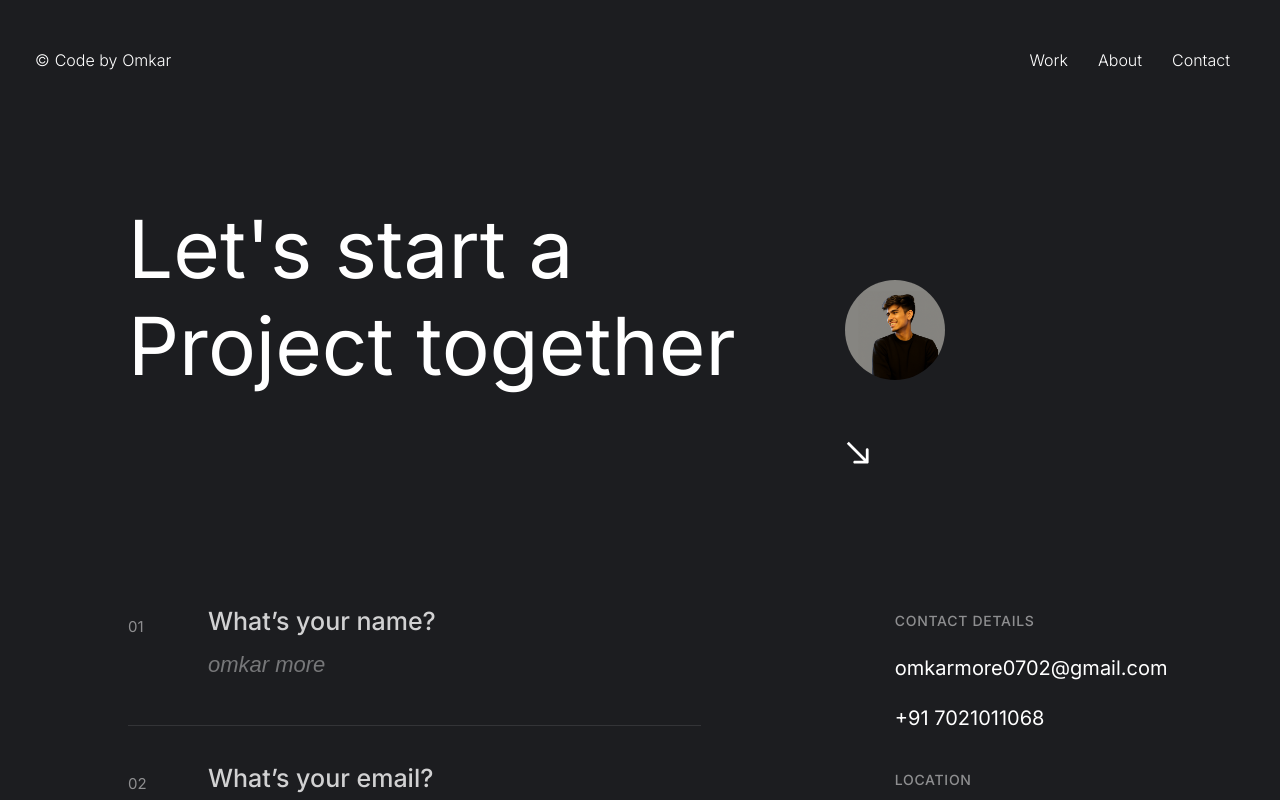
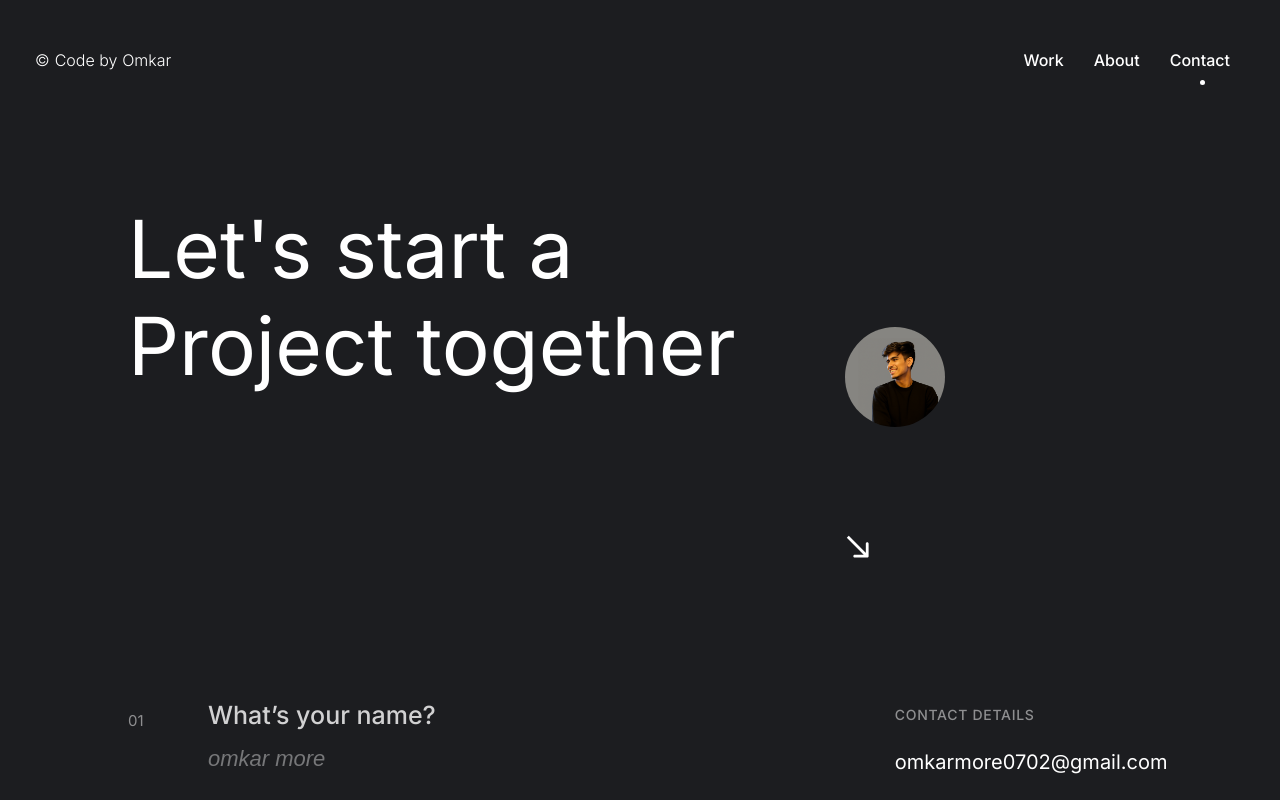
Before and after one commit to omkar01111/portfolio, a Next.js app: page /contact in a window 1280 px wide. Shown: the top 800 px of the page. Built offline with nearby package versions, Linux system fonts and the light colour scheme.

Commit message:
contact page reponsive

```diff
--- a/src/app/contact/page.module.scss
+++ b/src/app/contact/page.module.scss
@@ -1,4 +1,4 @@
-.main{
+.main {
     background-color: #1C1D20;
     color: #ffff;
 
@@ -12,6 +12,11 @@
         padding-left: 10%;
         padding-right: 10%;
         width: 100%;
+        @media (max-width: 480px) {
+            padding-top: 180px;
+
+        }
+
 
         .title_container {
             display: flex;
@@ -21,6 +26,15 @@
             width: 100%;
             padding-bottom: 60px;
 
+            @media (max-width: 480px) {
+
+                justify-content: flex-start;
+                padding-bottom: 30px;
+                position: relative;
+                align-items: flex-start;
+
+            }
+
             .title {
                 display: flex;
                 flex-direction: column;
@@ -28,21 +42,49 @@
                 justify-content: flex-start;
                 width: 70%;
 
+                @media(max-width: 480px) {
+                    width: 100%;
+
+                    justify-content: space-between;
+                    align-items: flex-end;
+                }
+
 
                 h3 {
                     font-size: 5rem;
                     font-weight: 400;
                     margin: 0;
+
+                    @media (max-width: 768px) {
+                        font-size: 3rem;
+
+                    }
+
+                    @media (max-width: 480px) {
+                        font-size: 2.8rem;
+                    }
+
+                    @media (max-width: 380px) {
+                        font-size: 2.2rem;
+                    }
                 }
 
             }
 
-        div {
+            .image_div {
                 display: flex;
                 align-items: start;
                 justify-content: flex-start;
                 width: 30%;
                 height: 100px;
+
+                @media (max-width: 480px) {
+
+                    display: block;
+                    position: absolute;
+                    top: -80px;
+                    left: 5%;
+                }
 
 
                 .imageContainer {
@@ -52,6 +94,12 @@
                     border-radius: 50%;
                     overflow: hidden;
                     margin-top: 80px;
+
+                    @media (max-width: 768px) {
+                        width: 80px;
+                        height: 80px;
+                        margin-top: 50px;
+                    }
 
                     img {
                         object-fit: cover;
@@ -69,6 +117,9 @@
 
             width: 100%;
             padding: 80px 0;
+            @media (max-width: 480px) {
+               display: none;
+            }
 
             div {
                 width: 70%;
@@ -97,6 +148,12 @@
             justify-content: space-evenly;
             width: 100%;
 
+            @media screen and (max-width: 768px) {
+                flex-direction: column-reverse;
+                align-items: center;
+                justify-content: center;
+
+            }
             .contact_form {
                 width: 70%;
                 display: flex;
@@ -104,6 +161,11 @@
                 justify-content: flex-start;
                 align-items: flex-start;
                 padding-right: 14%;
+
+                @media (max-width: 768px) {
+                    width: 100%;
+                    padding-right: 0;
+                }
 
 
             }
@@ -117,9 +179,26 @@
                 padding-top: 65px;
                 height: 100%;
 
+                @media screen and (max-width: 768px) {
+                    width: 100%;
+                    padding-top: 0;
+                    padding-bottom: 30px;
+                    margin-top: 30px;
+
+                    div:nth-child(3) {
+                        display: none;
+                    }
+
+                }
+
 
                 div {
                     margin-bottom: 30px;
+                    @media screen and (max-width: 768px) {
+                        margin-bottom: 0px;
+
+                    }
+
                     h3 {
 
                         font-weight: 450;
@@ -130,12 +209,21 @@
                         text-transform: uppercase;
                         letter-spacing: .05em;
                         opacity: .5;
+
+                        @media (max-width: 480px) {
+                            font-size: 12px;
+                        }
                     }
 
                     p {
                         font-size: 20px;
                         line-height: 1.5;
                         padding: 10px 0;
+
+                        @media screen and (max-width: 480px) {
+                            font-size: 16px;
+
+                        }
                     }
 
                 }
@@ -158,6 +246,8 @@
                     padding: 10px 0;
                 }
 
+
+
             }
         }
 
@@ -165,6 +255,7 @@
 
 
     }
+
     .info {
         display: flex;
         justify-content: space-between;
@@ -193,7 +284,8 @@
             }
 
 
-                p, h3 {
+            p,
+            h3 {
                 margin: 0px;
                 padding: 2.5px;
                 cursor: pointer;
@@ -244,6 +336,7 @@
                 width: 100%;
                 gap: 20px;
                 padding: 0 20px;
+                margin: 0px !important;
             }
 
             .mobileSocials {
--- a/src/components/Header/index.jsx
+++ b/src/components/Header/index.jsx
@@ -1,14 +1,15 @@
-'use client';
+"use client";
 
-import { useEffect, useLayoutEffect, useRef, useState } from 'react';
-import styles from './style.module.scss';
-import { usePathname } from 'next/navigation';
-import { AnimatePresence } from 'framer-motion';
-import Nav from './nav';
-import gsap from 'gsap';
-import { ScrollTrigger } from 'gsap/ScrollTrigger';
-import Rounded from '../../common/RoundedButton';
-import Magnetic from '../../common/Magnetic';
+import { useEffect, useLayoutEffect, useRef, useState } from "react";
+import styles from "./style.module.scss";
+import { usePathname } from "next/navigation";
+import { AnimatePresence } from "framer-motion";
+import Nav from "./nav";
+import gsap from "gsap";
+import { ScrollTrigger } from "gsap/ScrollTrigger";
+import Rounded from "../../common/RoundedButton";
+import Magnetic from "../../common/Magnetic";
+import Link from "next/link";
 
 export default function Index() {
   const header = useRef(null);
@@ -19,8 +20,8 @@ export default function Index() {
   const [isMobile, setIsMobile] = useState(false);
 
   useEffect(() => {
-        if(isActive) setIsActive(false)
-    }, [pathname])
+    if (isActive) setIsActive(false);
+  }, [pathname]);
 
   useEffect(() => {
     const checkScreenSize = () => {
@@ -28,9 +29,9 @@ export default function Index() {
     };
 
     checkScreenSize();
-        window.addEventListener('resize', checkScreenSize);
+    window.addEventListener("resize", checkScreenSize);
 
-        return () => window.removeEventListener('resize', checkScreenSize);
+    return () => window.removeEventListener("resize", checkScreenSize);
   }, []);
 
   useLayoutEffect(() => {
@@ -44,77 +45,125 @@ export default function Index() {
           start: 0,
           end: window.innerHeight,
           onLeave: () => {
-                        gsap.to(button.current, {scale: 1, duration: 0.25, ease: "power1.out"})
+            gsap.to(button.current, {
+              scale: 1,
+              duration: 0.25,
+              ease: "power1.out",
+            });
           },
           onEnterBack: () => {
-                        gsap.to(button.current, {scale: 0, duration: 0.25, ease: "power1.out"});
+            gsap.to(button.current, {
+              scale: 0,
+              duration: 0.25,
+              ease: "power1.out",
+            });
             setIsActive(false);
-                    }
-                }
+          },
+        },
       });
     }
 
     // For mobile, show the floating menu immediately
     if (menuButton.current) {
       if (window.innerWidth <= 540) {
-                gsap.set(menuButton.current, {scale: 1});
+        gsap.set(menuButton.current, { scale: 1 });
       }
     }
-    }, [])
+  }, []);
 
   return (
     <>
       <div ref={header} className={styles.header}>
         {/* Left side logo - Always visible */}
-                <div className={styles.logo}>
+
+        <Link href="/" legacyBehavior>
+          <a className={styles.logo}>
             <p className={styles.copyright}>©</p>
             <div className={styles.name}>
               <p className={styles.codeBy}>Code by</p>
               <p className={styles.omkar}>Omkar</p>
-                        <p className={styles.more}> More</p>
+              <p className={styles.more}>More</p>
             </div>
-                </div>
+          </a>
+        </Link>
 
         {/* Desktop Navigation - Hidden on mobile (≤540px) */}
-                <div className={styles.desktopNav}>
+        {/* <div className={styles.desktopNav}>
           <Magnetic>
             <div className={styles.el}>
-                            <a>Work</a>
+              <a href="/work">Work</a>
               <div className={styles.indicator}></div>
             </div>
           </Magnetic>
           <Magnetic>
             <div className={styles.el}>
-                            <a>About</a>
+              <a href="about">About</a>
               <div className={styles.indicator}></div>
             </div>
           </Magnetic>
           <Magnetic>
             <div className={styles.el}>
-                            <a>Contact</a>
+              <a href="contact">Contact</a>
               <div className={styles.indicator}></div>
             </div>
           </Magnetic>
+        </div> */}
+
+        <div className={styles.desktopNav}>
+          {[
+            { label: "Work", href: "/work" },
+            { label: "About", href: "/about" },
+            { label: "Contact", href: "/contact" },
+          ].map((item) => {
+            const isActive = pathname === item.href;
+
+            return (
+              <Magnetic key={item.href}>
+                <div
+                  className={`${styles.el} ${isActive ? styles.active : ""}`}
+                >
+                  <Link href={item.href}>{item.label}</Link>
+                  <div className={styles.indicator}></div>
+                </div>
+              </Magnetic>
+            );
+          })}
         </div>
       </div>
 
       {/* Floating Menu Button after scroll - Desktop */}
       <div ref={button} className={styles.headerButtonContainer}>
-                <Rounded onClick={() => {setIsActive(!isActive)}} className={`${styles.button}`}>
-                    <div className={`${styles.burger} ${isActive ? styles.burgerActive : ""}`}></div>
+        <Rounded
+          onClick={() => {
+            setIsActive(!isActive);
+          }}
+          className={`${styles.button}`}
+        >
+          <div
+            className={`${styles.burger} ${
+              isActive ? styles.burgerActive : ""
+            }`}
+          ></div>
         </Rounded>
       </div>
 
       {/* Floating Menu Button - Mobile/Tablet (Always visible on mobile) */}
       <div ref={menuButton} className={styles.mobileMenuButtonContainer}>
-                <Rounded onClick={() => {setIsActive(!isActive)}} className={`${styles.button}`}>
-                    <div className={`${styles.burger} ${isActive ? styles.burgerActive : ""}`}></div>
+        <Rounded
+          onClick={() => {
+            setIsActive(!isActive);
+          }}
+          className={`${styles.button}`}
+        >
+          <div
+            className={`${styles.burger} ${
+              isActive ? styles.burgerActive : ""
+            }`}
+          ></div>
         </Rounded>
       </div>
 
-            <AnimatePresence mode="wait">
-                {isActive && <Nav />}
-            </AnimatePresence>
+      <AnimatePresence mode="wait">{isActive && <Nav />}</AnimatePresence>
     </>
-    )
+  );
 }
--- a/src/components/Header/style.module.scss
+++ b/src/components/Header/style.module.scss
@@ -20,6 +20,8 @@
     .logo {
         display: flex;
         cursor: pointer;
+        text-decoration: none;
+        color: inherit;
 
         // Increase size on mobile
         @media (max-width: 540px) {
@@ -108,6 +110,8 @@
                 }
             }
 
+
+
             .indicator {
                 position: absolute;
                 width: 5px;
@@ -119,10 +123,22 @@
                 transform: scale(0) translateX(-50%);
                 transition: transform 0.2s cubic-bezier(0.76, 0, 0.24, 1);
             }
+
+            &.active {
+                .indicator {
+                    transform: scale(1); // show dot
+                }
+            }
         }
 
         a {
             cursor: pointer;
+            text-decoration: none;
+            color: inherit;
+            font-style: normal;
+            font-weight: 450;
+            letter-spacing: normal;
+
         }
     }
 }
@@ -218,6 +234,7 @@
 
     // Smaller burger lines on mobile
     @media (max-width: 540px) {
+
         &::after,
         &::before {
             width: 35%;
```
Also changed, not shown: src/app/contact/page.js (+4 -7 lines), src/components/ContactForm/style.module.scss (+20 -1 lines). Lines whose indentation alone changed are shown as unchanged.
